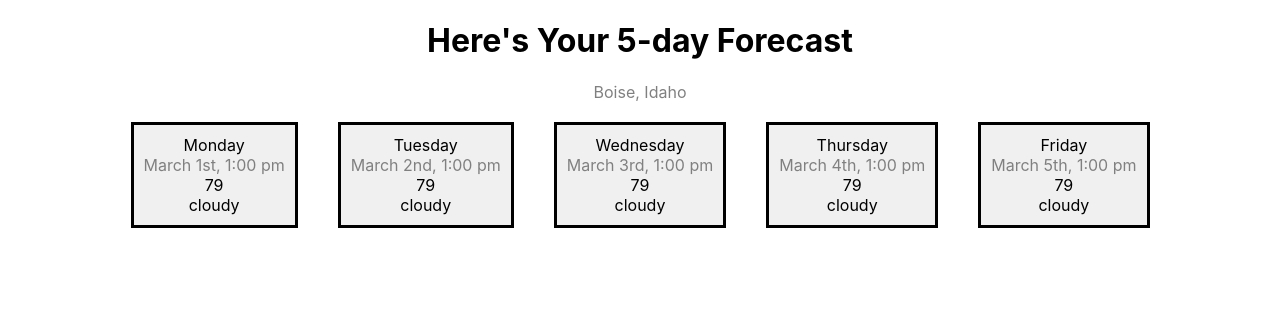
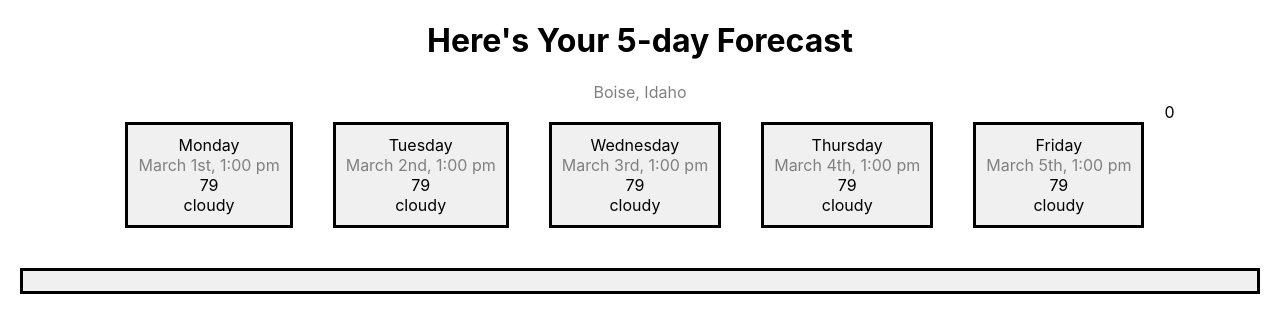
Before and after one commit to yrajput/weather-app, a React (Create React App) app: page / in a window 1280 px wide. Shown: the top 332 px of the page. Built offline with nearby package versions, Linux system fonts and the light colour scheme; no server answers.

Commit message:
working hourly forecast

```diff
--- a/src/App.js
+++ b/src/App.js
@@ -1,5 +1,6 @@
 import React, {Component} from 'react'
 import './App.css';
+import HourlyWeatherCard from './HourlyWeatherCard';
 import Weathercard from './Weathercard';
 
 function App (){
@@ -12,6 +13,7 @@ function App (){
       <div>
         <Weathercard />
       </div>
+      <HourlyWeatherCard />
     </div>
   );
 }
--- a/src/HourlyWeatherCard.js
+++ b/src/HourlyWeatherCard.js
@@ -0,0 +1,22 @@
+import { useSelector, useDispatch } from "react-redux";
+
+export default function HourlyWeatherCard() {
+    const {hourlyForecast} = useSelector((state) => {
+        return {
+            hourlyForecast: state.hourlyForecast
+        }
+    })
+
+    return (
+        <div>
+            <div className="hourcard">
+            {hourlyForecast.map((hour) =>
+                <div className="IndividualCard" key={hour.hour} >
+                <div className="hourTime"> {hour.hour} </div>
+                <div className="hourTemp"> {hour.hourlyTemp} </div>
+                <div className="hourCondition"> {hour.hourlyCondition} </div>
+                </div>)}
+            </div>
+        </div>
+    )
+}
--- a/src/Weathercard.js
+++ b/src/Weathercard.js
@@ -2,7 +2,7 @@ import React, { useEffect } from 'react'
 import './Weathercard.css';
 import { useDispatch, useSelector } from 'react-redux'
 import { GetWeatherData } from './GetWeatherData';
-import { getWeather, setLocation, setDays } from './weather';
+import { getWeather, setLocation, setDays, setSelectedDay, setHourly, getHourlyWeather } from './weather';
 
 
 
@@ -10,10 +10,11 @@ export default function Weathercard() {
 
   const dispatch = useDispatch();
 
-  const { days, location } = useSelector((state) => {
+  const { days, location, selectedDay} = useSelector((state) => {
     return {
       days: state.days,
       location: state.location,
+      selectedDay: state.selectedDay
     }
   })
   useEffect(() => {
@@ -22,19 +23,26 @@ export default function Weathercard() {
     //console.log(data);
     //dispatch((setDays(data)))
     //dispatch(setLocation('Chicago'))
-    console.log("location is now", location)
+    //console.log("location is now", location)
   }, [])
+
+  useEffect(() => {
+    dispatch(getHourlyWeather())
+
+  }, [selectedDay])
   return (
     <div>
       <div className="Location">{location}</div>
       <div className="WeatherList">
         {days.map((day) =>
-          <div className="IndividualCard" key={day.name}>
+          <div className="IndividualCard" key={day.name}  onClick={() => {dispatch(setSelectedDay(day.id))}} >
             <div className="DayName"> {day.name} </div>
             <div className="DayDate"> {day.date} </div>
             <div className="DayTemp"> {day.temp} </div>
             <div className="DayForecast"> {day.forecast} </div>
+            <div className="DayForecast"> {day.id} </div>
           </div>)}
+      <div>{selectedDay}</div>
       </div>
     </div>
   )
--- a/src/index.js
+++ b/src/index.js
@@ -5,7 +5,7 @@ import App from './App';
 import reportWebVitals from './reportWebVitals';
 import store from './redux';
 import { Provider } from 'react-redux'
-import { getWeather } from './weather';
+import { getHourlyWeather, getWeather } from './weather';
 
 
 ReactDOM.render(
@@ -20,3 +20,4 @@ ReactDOM.render(
 // or send to an analytics endpoint. Learn more: https://bit.ly/CRA-vitals
 reportWebVitals();
 store.dispatch(getWeather)
+store.dispatch(getHourlyWeather)
--- a/src/weather.js
+++ b/src/weather.js
@@ -8,6 +8,10 @@ export const initialState = {
     { name: 'Friday', date: 'March 5th, 1:00 pm', temp: '79', forecast: 'cloudy' },
   ],
   location: 'Boise, Idaho',
+  selectedDay: 0,
+  hourlyForecast: [
+    { hour: '', hourlyTemp: '', hourlyCondition: '' }
+  ]
 }
 
 //actions
@@ -26,13 +30,42 @@ export function setLocation(location) {
   }
 }
 
+export function setHourly(data) {
+  return {
+    type: 'UPDATE_HOURLY',
+    payload: data
+  }
+}
+
+export function setSelectedDay(day) {
+  return {
+    type: 'UPDATE_SELECTED_DAY',
+    payload: day,
+  }
+}
+
+export function getHourlyWeather() {return async (dispatch) => {
+  try {
+      //console.log("in hourly Call")
+      const url = 'https://api.openweathermap.org/data/2.5/onecall?lat=41.85&lon=-87.65&exclude=current,minutely,alert&units=imperial&appid=8230789c2223488861ff99d985309312'
+      const response = await fetch(url)
+        .then(response => response.json())
+      //dispatch(setDays(response.daily))
+      dispatch(setHourly(response.hourly))
+      console.log("after dispatch hourly")
+    } catch {
+      console.log("error for hourly");
+    }
+  }
+}
+
 export const getWeather = async (dispatch) => {
   try {
-    const url = 'https://api.openweathermap.org/data/2.5/onecall?lat=41.85&lon=-87.65&exclude=current,minutely,alert,hourly&units=imperial&appid=8230789c2223488861ff99d985309312'
+    const url = 'https://api.openweathermap.org/data/2.5/onecall?lat=41.85&lon=-87.65&exclude=current,minutely,alert&units=imperial&appid=8230789c2223488861ff99d985309312'
     const response = await fetch(url)
       .then(response => response.json())
-    console.log(response.city)
     dispatch(setDays(response.daily))
+    //dispatch(setHourly(response.hourly))
   } catch {
     console.log("error");
   }
@@ -45,13 +78,14 @@ export default function reducer(state = initialState, actions) {
     case 'UPDATE_WEATHER':
       return {
         ...state,
-        days: actions.payload.map((day) => {
+        days: actions.payload.map((day, index) => {
           let date = (new Date(day.dt*1000))
           return {
             name: date.toLocaleString("en-US", {weekday: "long"}),
             date: date.toLocaleString("en-US", {year: 'numeric', month: 'long', day: 'numeric'}),
             temp: day.temp.day + '\xB0F',
             forecast: day.weather[0].description,
+            id: index
           }
         })
       }
@@ -60,6 +94,27 @@ export default function reducer(state = initialState, actions) {
         ...state,
         location: actions.payload
       }
+    case 'UPDATE_HOURLY':
+      const startingIndex = state.selectedDay * 23
+      console.log("starting index", startingIndex)
+      const hourlyArray = actions.payload.slice(startingIndex, startingIndex+24)
+      console.log(actions.payload)
+      return {
+        ...state,
+        hourlyForecast: hourlyArray.map((hour, index) => {
+          return {
+            hour: index,
+            hourlyTemp: hour.temp + '\xB0F',
+            hourlyCondition: hour.weather[0].description,
+          }
+        })
+      }
+    case 'UPDATE_SELECTED_DAY':
+      console.log("In updated Selected day")
+      return {
+        ...state,
+        selectedDay: actions.payload,
+      }
     default:
       return state
   }
```
